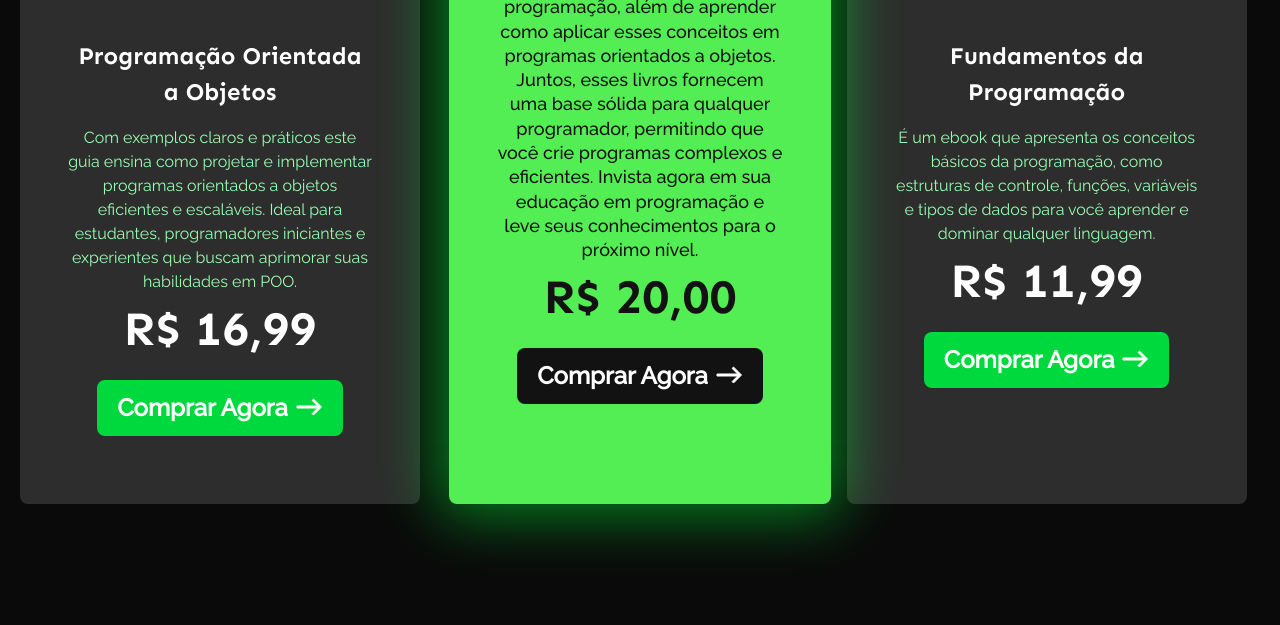
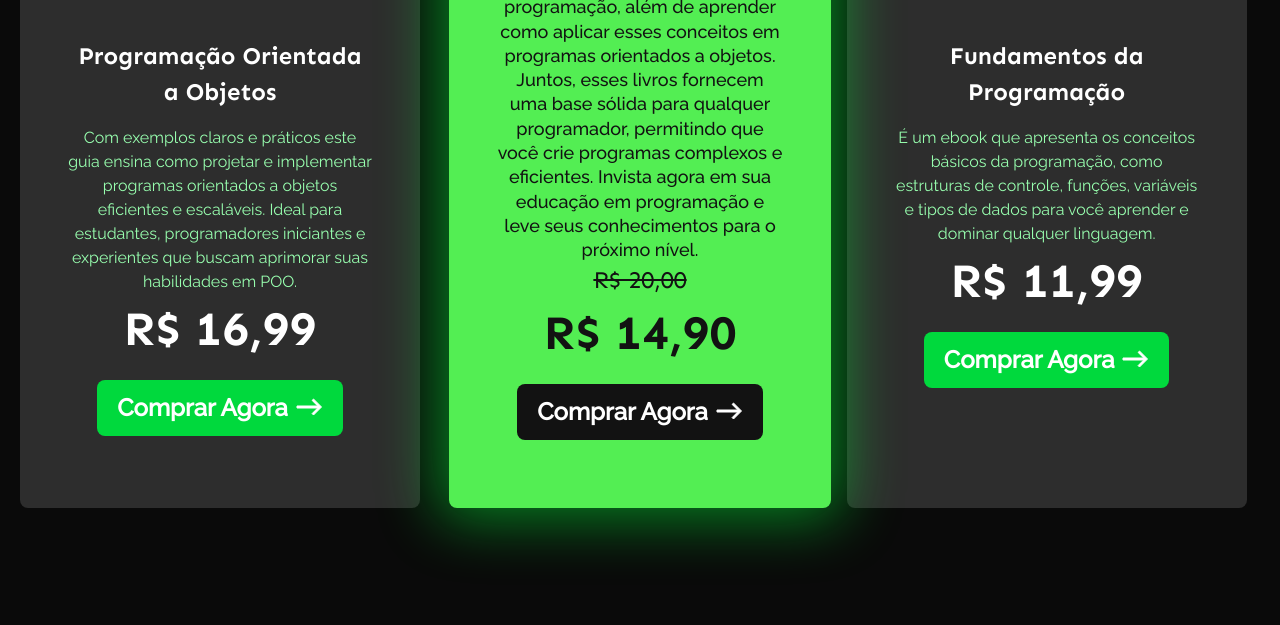
Before and after one commit to Fabricio-souza-miranda/nerd_code, a plain HTML site: page index.html in a window 1280 px wide. Shown: the part 3279-3904 px from the top of the page. Drawn offline with Linux system fonts and the light colour scheme.

Commit message:
mudando preço da promoção

```diff
--- a/css/landingpage/ebooks.css
+++ b/css/landingpage/ebooks.css
@@ -69,6 +69,10 @@
    margin: 0px 1rem;
 }
 
+.best-item h3 {
+   text-decoration: line-through;
+}
+
 .best-item .book{
    max-width: 18.25rem;
    position: absolute;
--- a/index.html
+++ b/index.html
@@ -143,7 +143,8 @@
             <img class="book" src="img/book_doble.png" alt="Os dois ebooks">
             <h4 class="font-1-sup cor-w"><strong>Por que não os dois?</strong></h4>
             <p class="font-2-m cor-10">Com esses dois guias, você terá uma compreensão completa dos conceitos fundamentais da programação, além de aprender como aplicar esses conceitos em programas orientados a objetos. Juntos, esses livros fornecem uma base sólida para qualquer programador, permitindo que você crie programas complexos e eficientes. Invista agora em sua educação em programação e leve seus conhecimentos para o próximo nível.</p>
-            <span class="cor-10 font-1-sup">R$ 20,00 </span>
+            <h3 class="cor-10 font-1-l">R$ 20,00</h3>
+            <span class="cor-10 font-1-sup">R$ 14,90 </span>
             <button class="btn font-2-l"><a target="_blank" href="https://pay.kiwify.com.br/1vUKFGZ">Comprar Agora</a><img src="img/svg/arrow.svg" alt="seta"></button>
          </div>
          <div class="normal-item">
```
